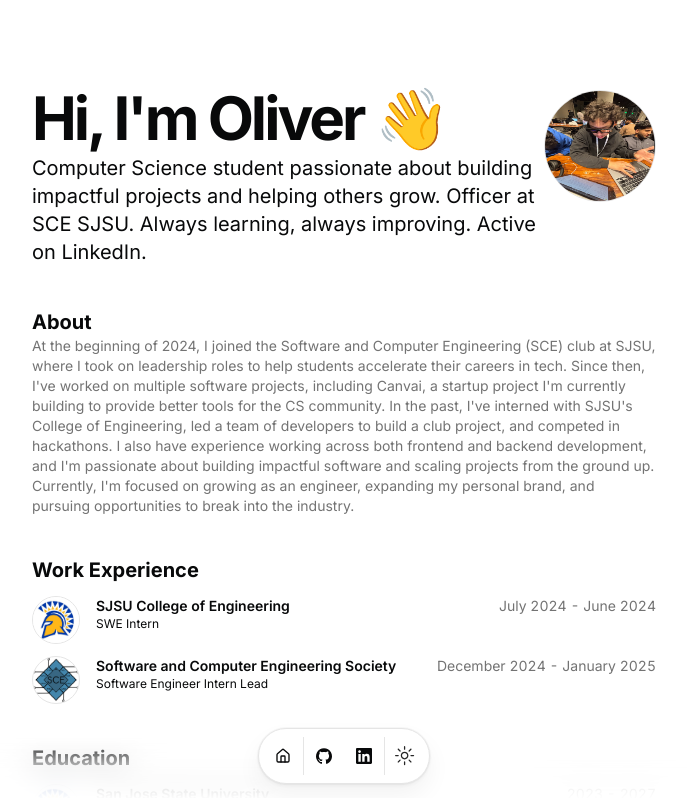
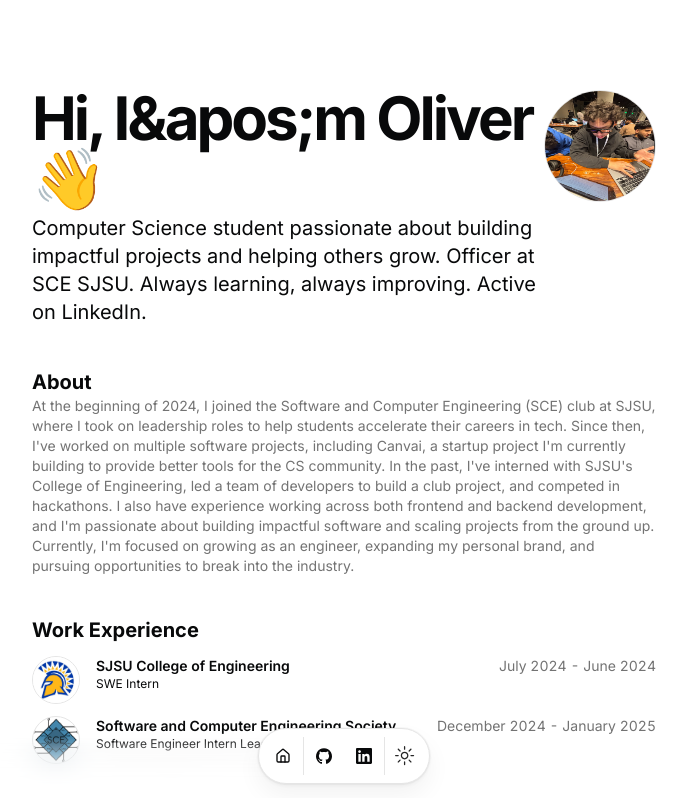
Before and after one commit to iOliver678/Oliver-Portfolio, a Next.js app: page / in a window 1280 px wide. Shown: the top 798 px of the page, without its empty margins (296-983 px from the left). Built offline with nearby package versions, Linux system fonts and the light colour scheme.

Commit message:
Deployment bug

```diff
--- a/src/app/page.tsx
+++ b/src/app/page.tsx
@@ -22,7 +22,7 @@
                 delay={BLUR_FADE_DELAY}
                 className="text-3xl font-bold tracking-tighter sm:text-5xl xl:text-6xl/none"
                 yOffset={8}
-                text={`Hi, I'm ${DATA.name.split(" ")[0]} 👋`}
+                text={`Hi, I&apos;m ${DATA.name.split(" ")[0]} 👋`}
               />
               <BlurFadeText
                 className="max-w-[600px] md:text-xl"
@@ -206,7 +206,7 @@
                 Get in Touch
               </h2>
               <p>
-                I'm always looking for new opportunities and collaborations.
+                I&apos;m always looking for new opportunities and collaborations.
                 Feel free to reach out to me via email or connect with me on
                 social media.
               </p>
```
